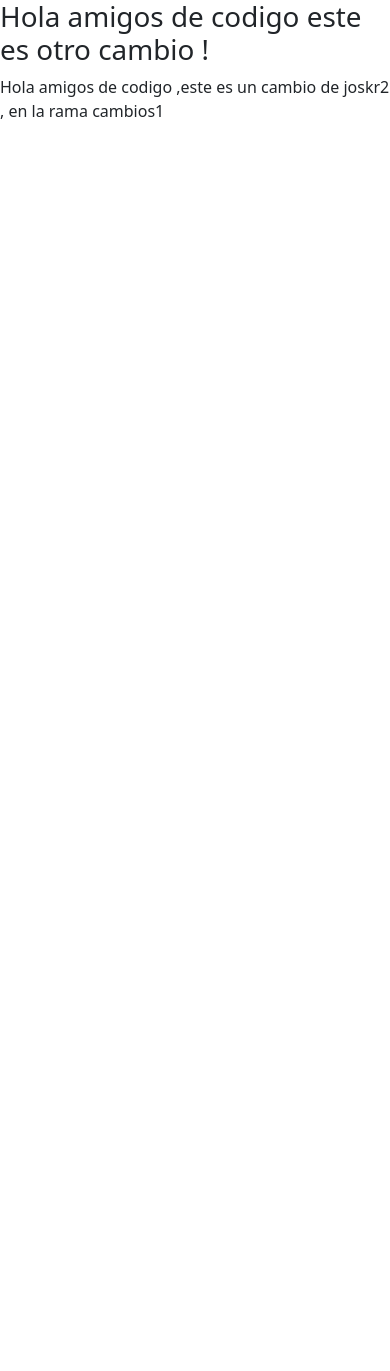
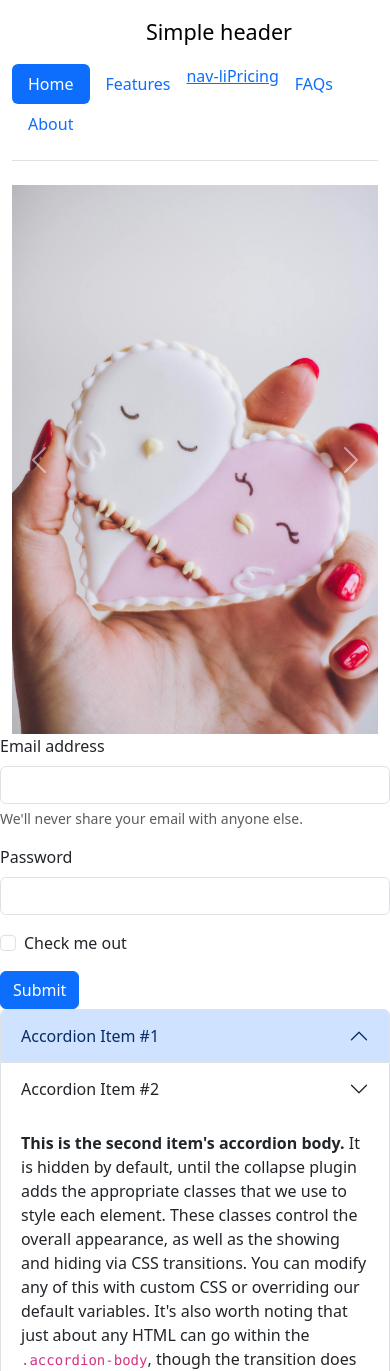
Before and after one commit to joskr3/demo-boostrap-codigo, a plain HTML site: page index.html in a window 390 px wide. Shown: the top 1371 px of the page. Before the commit the page ends 844 px from the top, so only its background shows below. Drawn offline with nearby package versions, Linux system fonts and the light colour scheme.

Commit message:
demo boostrap

```diff
--- a/index.html
+++ b/index.html
@@ -10,8 +10,99 @@
 </head>
 
 <body>
-    <h1>Hola amigos de codigo este es otro cambio !</h1>
-    <p>Hola amigos de codigo ,este es un cambio de joskr2 , en la rama cambios1</p>
+    <div class="container">
+        <header class="d-flex flex-wrap justify-content-center py-3 mb-4 border-bottom">
+          <a href="/" class="d-flex align-items-center mb-3 mb-md-0 me-md-auto link-body-emphasis text-decoration-none">
+            <svg class="bi me-2" width="40" height="32"><use xlink:href="#bootstrap"></use></svg>
+            <span class="fs-4">Simple header</span>
+          </a>
+
+          <ul class="nav nav-pills">
+            <li class="nav-item"><a href="#" class="nav-link active" aria-current="page">Home</a></li>
+            <li class="nav-item"><a href="#" class="nav-link">Features</a></li>
+            <li class="nav-item"><a href="#" class="nk">nav-liPricing</a></li>
+            <li class="nav-item"><a href="#" class="nav-link">FAQs</a></li>
+            <li class="nav-item"><a href="#" class="nav-link">About</a></li>
+          </ul>
+        </header>
+        <div id="carouselExample" class="carousel slide">
+            <div class="carousel-inner">
+              <div class="carousel-item active">
+                <img src="cookie-content-mobile.jpg" class="d-block w-100" alt="...">
+              </div>
+              <div class="carousel-item">
+                <img src="cookie-content-mobile.webp" class="d-block w-100" alt="...">
+              </div>
+              <div class="carousel-item">
+                <img src="img-mobile.webp" class="d-block w-100" alt="...">
+              </div>
+            </div>
+            <button class="carousel-control-prev" type="button" data-bs-target="#carouselExample" data-bs-slide="prev">
+              <span class="carousel-control-prev-icon" aria-hidden="true"></span>
+              <span class="visually-hidden">Previous</span>
+            </button>
+            <button class="carousel-control-next" type="button" data-bs-target="#carouselExample" data-bs-slide="next">
+              <span class="carousel-control-next-icon" aria-hidden="true"></span>
+              <span class="visually-hidden">Next</span>
+            </button>
+          </div>
+      </div>
+
+      <form>
+        <div class="mb-3">
+          <label for="exampleInputEmail1" class="form-label">Email address</label>
+          <input type="email" class="form-control" id="exampleInputEmail1" aria-describedby="emailHelp">
+          <div id="emailHelp" class="form-text">We'll never share your email with anyone else.</div>
+        </div>
+        <div class="mb-3">
+          <label for="exampleInputPassword1" class="form-label">Password</label>
+          <input type="password" class="form-control" id="exampleInputPassword1">
+        </div>
+        <div class="mb-3 form-check">
+          <input type="checkbox" class="form-check-input" id="exampleCheck1">
+          <label class="form-check-label" for="exampleCheck1">Check me out</label>
+        </div>
+        <button type="submit" class="btn btn-primary">Submit</button>
+      </form>
+
+      <div class="accordion" id="accordionExample">
+        <div class="accordion-item">
+          <h2 class="accordion-header">
+            <button class="accordion-button" type="button" data-bs-toggle="collapse" data-bs-target="#collapseOne" aria-expanded="true" aria-controls="collapseOne">
+              Accordion Item #1
+            </button>
+          </h2>
+          <div id="collapseOne" class="accordion-collapse collapse s" data-bs-parent="#accordionExample">
+            <div class="accordion-body">
+              <code>It is shown by default, until the collapse plugin adds the appropriate classes that we use to style each element. These classes control the overall appearance, as well as the showing and hiding via CSS transitions. You can modify any of this with custom CSS or overriding our default variables. It's also worth noting that just about any HTML can go within the , though the transition does limit overflow.</code>
+            </div>
+          </div>
+        </div>
+        <div class="accordion-item">
+          <h2 class="accordion-header">
+            <button class="accordion-button collapsed" type="button" data-bs-toggle="collapse" data-bs-target="#collapseTwo" aria-expanded="false" aria-controls="collapseTwo">
+              Accordion Item #2
+            </button>
+          </h2>
+          <div id="collapseTwo" class="accordion-collapse collapse show" data-bs-parent="#accordionExample">
+            <div class="accordion-body">
+              <strong>This is the second item's accordion body.</strong> It is hidden by default, until the collapse plugin adds the appropriate classes that we use to style each element. These classes control the overall appearance, as well as the showing and hiding via CSS transitions. You can modify any of this with custom CSS or overriding our default variables. It's also worth noting that just about any HTML can go within the <code>.accordion-body</code>, though the transition does limit overflow.
+            </div>
+          </div>
+        </div>
+        <div class="accordion-item">
+          <h2 class="accordion-header">
+            <button class="accordion-button collapsed" type="button" data-bs-toggle="collapse" data-bs-target="#collapseThree" aria-expanded="false" aria-controls="collapseThree">
+              Accordion Item #3
+            </button>
+          </h2>
+          <div id="collapseThree" class="accordion-collapse collapse" data-bs-parent="#accordionExample">
+            <div class="accordion-body">
+              <strong>This is the third item's accordion body.</strong> It is hidden by default, until the collapse plugin adds the appropriate classes that we use to style each element. These classes control the overall appearance, as well as the showing and hiding via CSS transitions. You can modify any of this with custom CSS or overriding our default variables. It's also worth noting that just about any HTML can go within the <code>.accordion-body</code>, though the transition does limit overflow.
+            </div>
+          </div>
+        </div>
+      </div>
     <script src="https://cdn.jsdelivr.net/npm/bootstrap@5.3.3/dist/js/bootstrap.bundle.min.js"
         integrity="sha384-YvpcrYf0tY3lHB60NNkmXc5s9fDVZLESaAA55NDzOxhy9GkcIdslK1eN7N6jIeHz"
         crossorigin="anonymous"></script>
```
Also changed, not shown: cookie-content-mobile.jpg (added), cookie-content-mobile.webp (added), img-mobile.webp (added).
